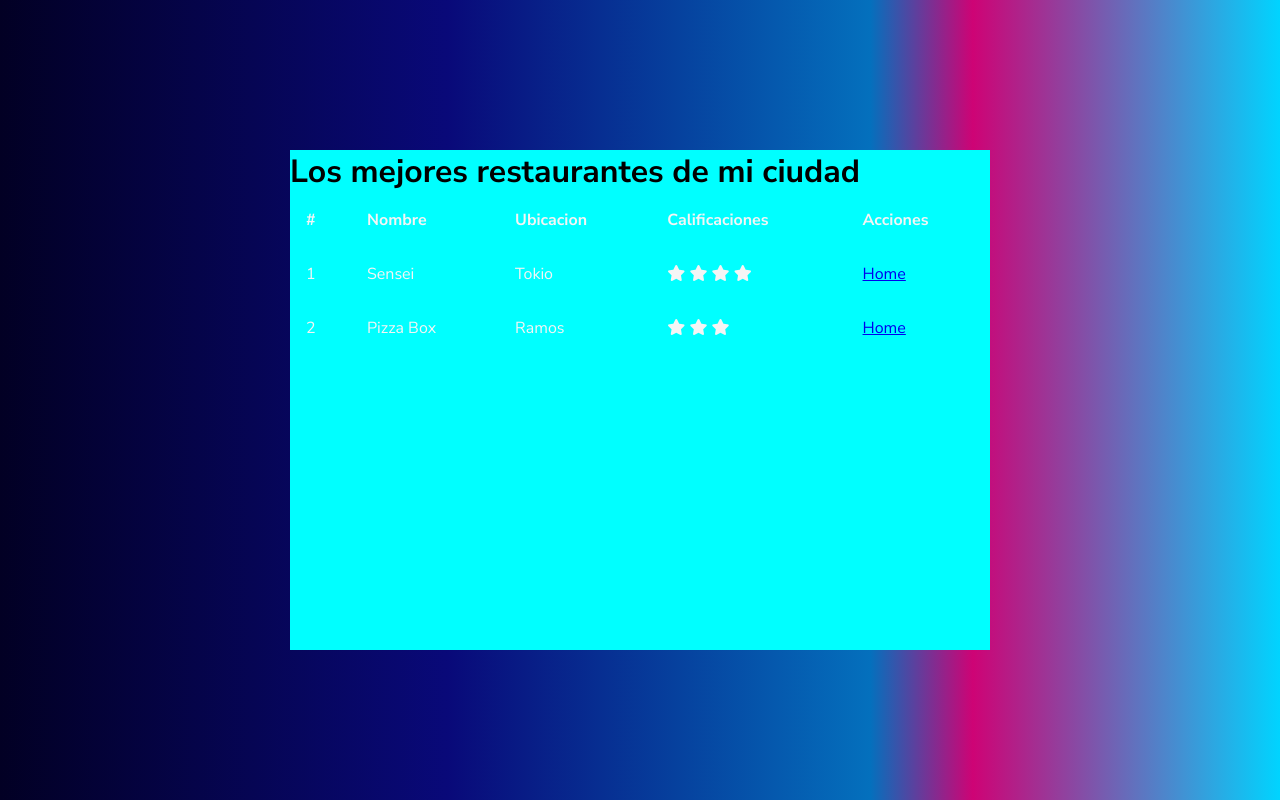
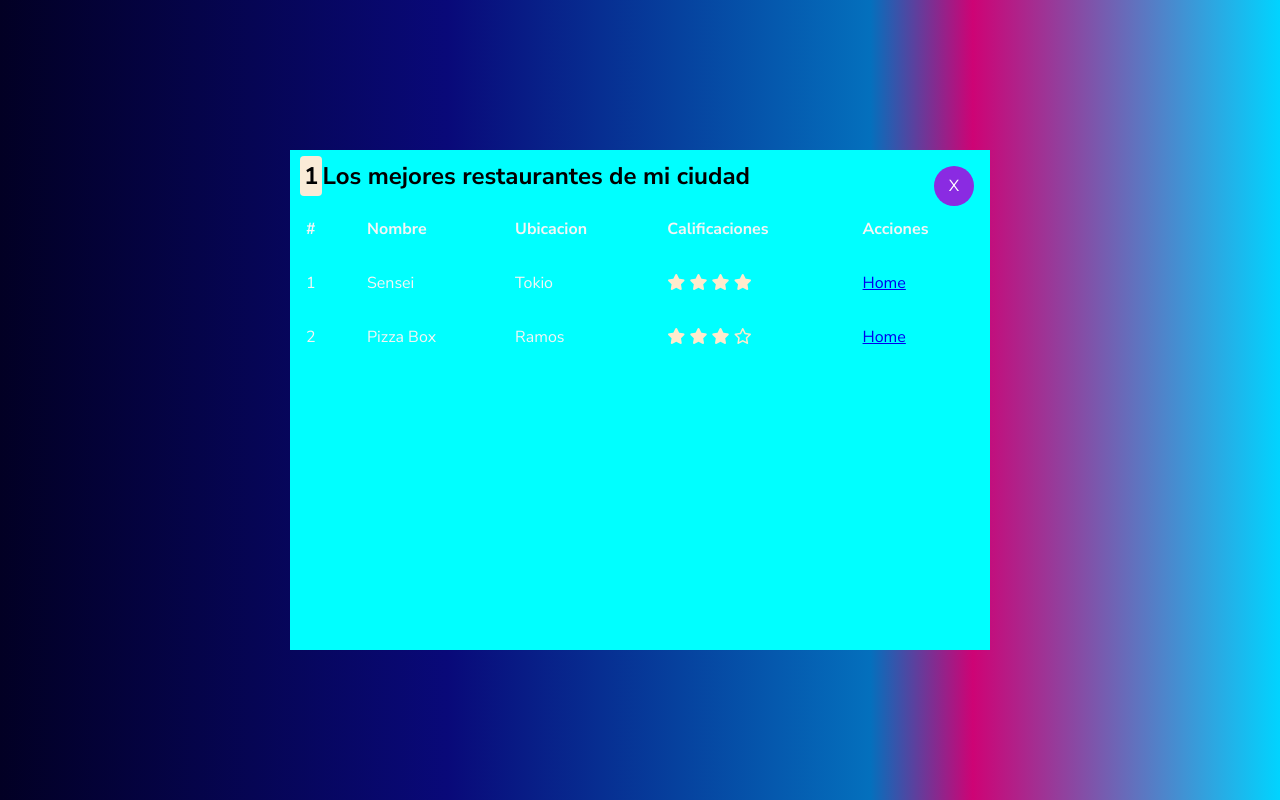
Before and after one commit to suarezmariano/pruebaCSS, a plain HTML site: page restos.html in a window 1280 px wide. Drawn offline with Linux system fonts and the light colour scheme.

Commit message:
cambios en css

```diff
--- a/restos.html
+++ b/restos.html
@@ -16,8 +16,10 @@
 <body>
     <div class="container2">
         <div class="content">
+            <div class="actions"><a href="./index2.html" class="close"><span>X</span></a></div>
             <header>
-                <h1 class="title">Los mejores restaurantes de mi ciudad</h1>
+                <h2 class="title"><span class="position">1</span>Los mejores restaurantes de mi ciudad
+                    <h2 />
             </header>
             <table class="table">
                 <thead>
@@ -48,8 +50,10 @@
                             <i class="fa-solid fa-star"></i>
                             <i class="fa-solid fa-star"></i>
                             <i class="fa-solid fa-star"></i>
+                            <i class="fa fa-star-o""></i>
                         </td>
-                        <td><a href="./index2.html">Home</a></td>
+                        <td><a href=" ./index2.html">Home</a>
+                        </td>
                     </tr>
                 </tbody>
             </table>
@@ -58,4 +62,5 @@
 </body>
 
 
+
 </html>
--- a/styles.css
+++ b/styles.css
@@ -91,8 +91,31 @@ th {
     width: 100%;
     height: 100%;
     background-color: aqua;
+    position: relative;
+}
+
+.actions {
+    position: absolute;
+    right: 1em;
+    top: 1em;
+
 
 }
+
+.close {
+    height: 40px;
+    width: 40px;
+    border-radius: 50%;
+    color: white;
+    background-color: blueviolet;
+    display: inline-block;
+    font-weight: 300;
+    display: flex;
+    align-items: center;
+    justify-content: center;
+    text-decoration-line: none;
+}
+
 
 .table {
     width: 100%;
@@ -104,3 +127,19 @@ th {
     padding: 1em;
     text-align: left;
 }
+
+.fa-star,
+.fa-star-o {
+    color: blanchedalmond;
+}
+
+.position {
+    background-color: antiquewhite;
+    padding: 4px;
+    border-radius: 4px;
+
+}
+
+header {
+    padding: 10px;
+}
```
